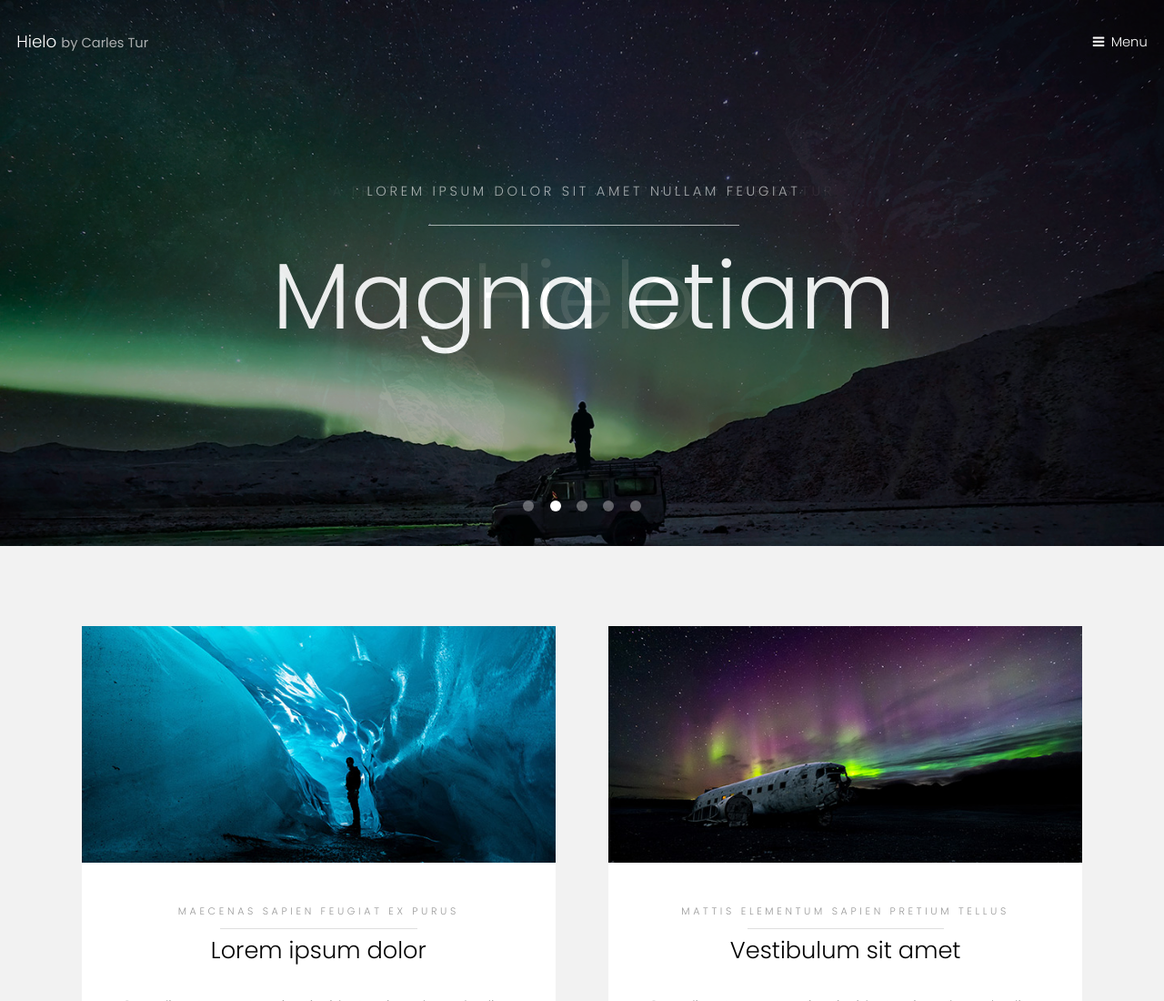
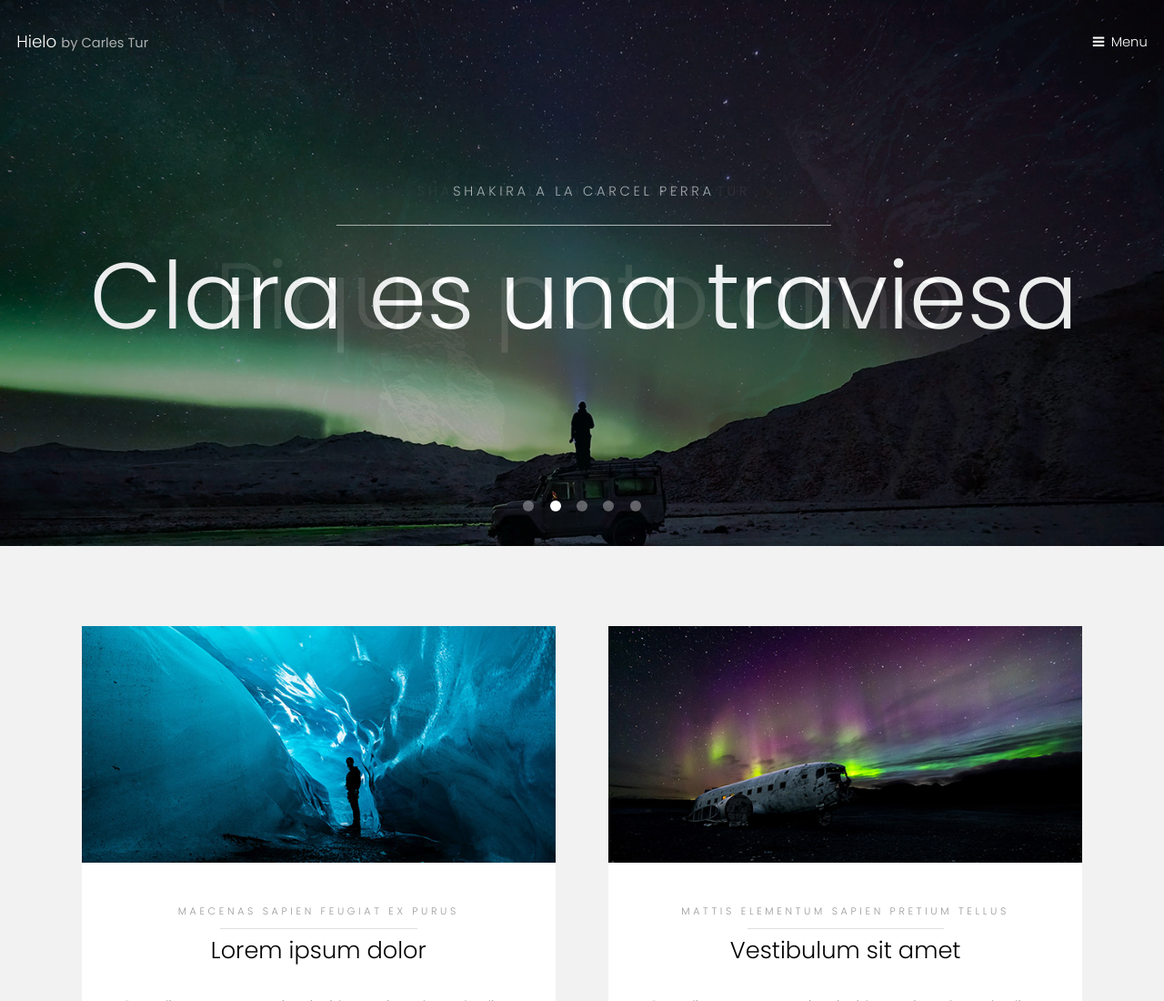
Before and after one commit to Shaaarly/03_REP_HIELO, a plain HTML site: page index.html in a window 1280 px wide. Shown: the top 1100 px of the page at 91% size. Drawn offline with Linux system fonts and the light colour scheme.

Commit message:
clara se lo robo

```diff
--- a/index.html
+++ b/index.html
@@ -34,8 +34,8 @@
 					<img src="images/slide01.jpg" alt="" />
 					<div class="inner">
 						<header>
-							<p>A free responsive web site template by <a href="https://templated.co">Carles Tur</a></p>
-							<h2>Hielo</h2>
+							<p>Shakira se la chupa a <a href="https://templated.co">Carles Tur</a></p>
+							<h2>Pique puto amo</h2>
 						</header>
 					</div>
 				</article>
@@ -43,8 +43,8 @@
 					<img src="images/slide02.jpg" alt="" />
 					<div class="inner">
 						<header>
-							<p>Lorem ipsum dolor sit amet nullam feugiat</p>
-							<h2>Magna etiam</h2>
+							<p>Shakira a la carcel perra</p>
+							<h2>Clara es una traviesa</h2>
 						</header>
 					</div>
 				</article>
```
